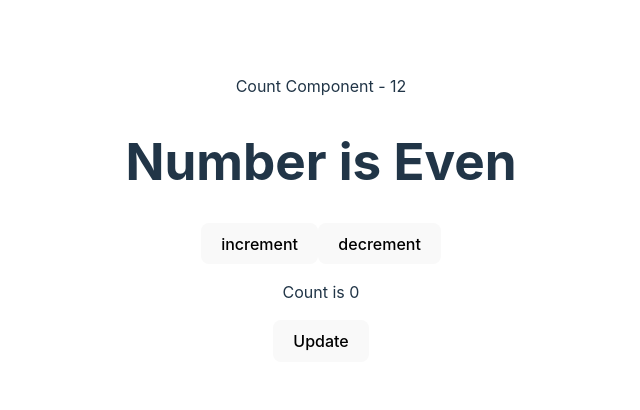
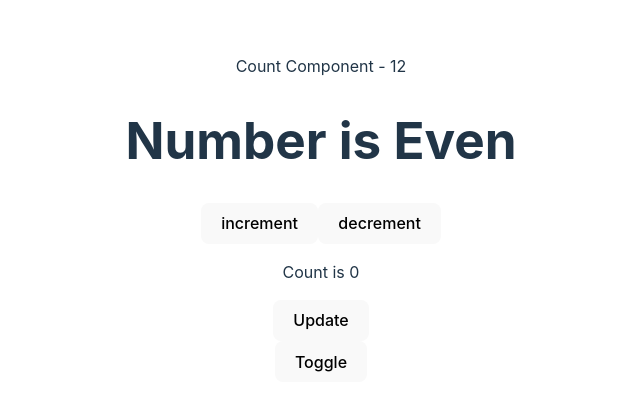
Before and after one commit to SattuSupCodes/redux_react, a React (Vite) app: page / in a window 1280 px wide. Shown: the part 190-600 px from the top of the page, without its empty margins (319-959 px from the left). Built offline with nearby package versions, Linux system fonts and the light colour scheme.

Commit message:
effect component

```diff
--- a/src/App.jsx
+++ b/src/App.jsx
@@ -5,11 +5,15 @@ import CounterComponent from './components/CounterComponent'
 import EffectComponent from './components/Effect'
 function App() {
   const [count, setCount] = useState(0)
+  const[isVisible, setVisible] = useState(true)
 
   return (
     <>
+
     <CounterComponent></CounterComponent>
-    <EffectComponent></EffectComponent>
+    {/* <EffectComponent></EffectComponent> */}
+    {isVisible?<EffectComponent/> :<></>}
+    <button onClick={() => setVisible(!isVisible)}>Toggle</button>
     </>
   )
 }
```
